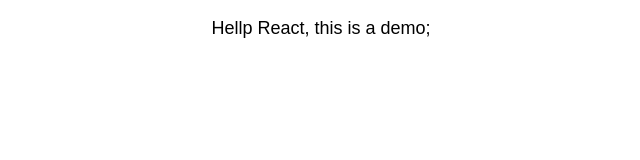
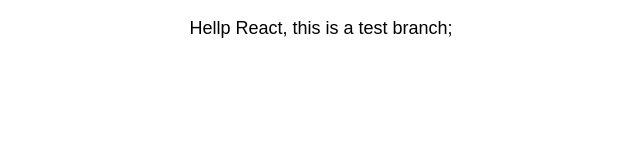
Before and after one commit to willson-wang/react-crud, a React (Create React App) app: page / in a window 1280 px wide. Shown: the top 160 px of the page, without its empty margins (319-959 px from the left). Built offline with nearby package versions, Linux system fonts and the light colour scheme.

Commit message:
test-branch

```diff
--- a/src/App.js
+++ b/src/App.js
@@ -6,7 +6,7 @@
     return (
       <div className="App">
         <p className="App-intro">
-          Hellp React, this is a demo;
+          Hellp React, this is a test branch;
         </p>
       </div>
     );
```
